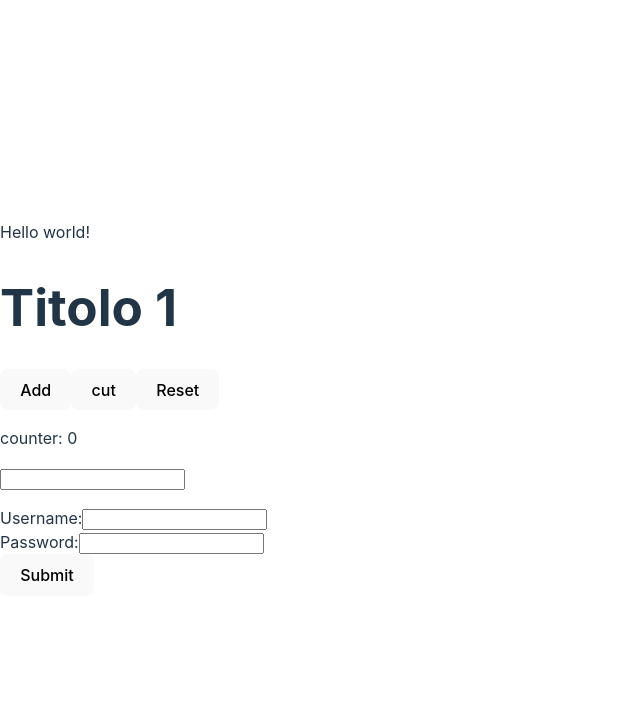
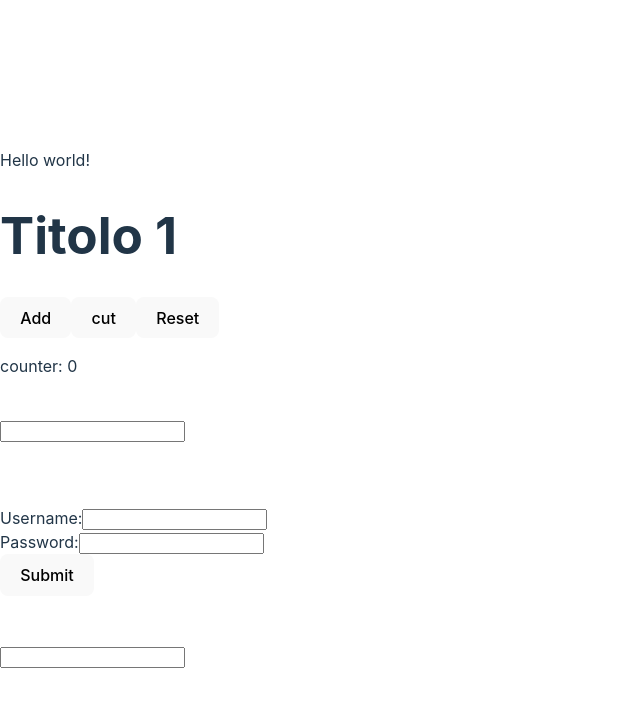
Before and after one commit to rubencommisso/ex_react, a React (Vite) app in the folder vite-project/: page / in a window 1280 px wide. Shown: the top 706 px of the page, without its empty margins (0-640 px from the left). Built offline with nearby package versions, Linux system fonts and the light colour scheme.

Commit message:
add input empty

```diff
--- a/vite-project/src/App.jsx
+++ b/vite-project/src/App.jsx
@@ -3,6 +3,7 @@ import Button from './Button.jsx';
 import Counter from './Counter.jsx'
 import TextInput from "./TextInput.jsx";
 import LoginForm from "./LoginForm.jsx";
+import UncontrolledInput from "./UncontrolledInput.jsx";
 
 class App extends Component {
 
@@ -17,8 +18,14 @@ class App extends Component {
         <Button name="Ruben" lastname="tazzina"/>
         <Button lastname="sgabello"/> */}
         <Counter></Counter>
+        <br />
         <TextInput/>
+        <br />
+        <br />
         <LoginForm/>
+        <br />
+        <br />
+        <UncontrolledInput/>
       </>
     )
   }
--- /dev/null
+++ b/vite-project/src/UncontrolledInput.jsx
@@ -0,0 +1,8 @@
+const UncontrolledInput = () => {
+
+    return (
+        <input type="text" />
+    )
+};
+
+export default UncontrolledInput
```
